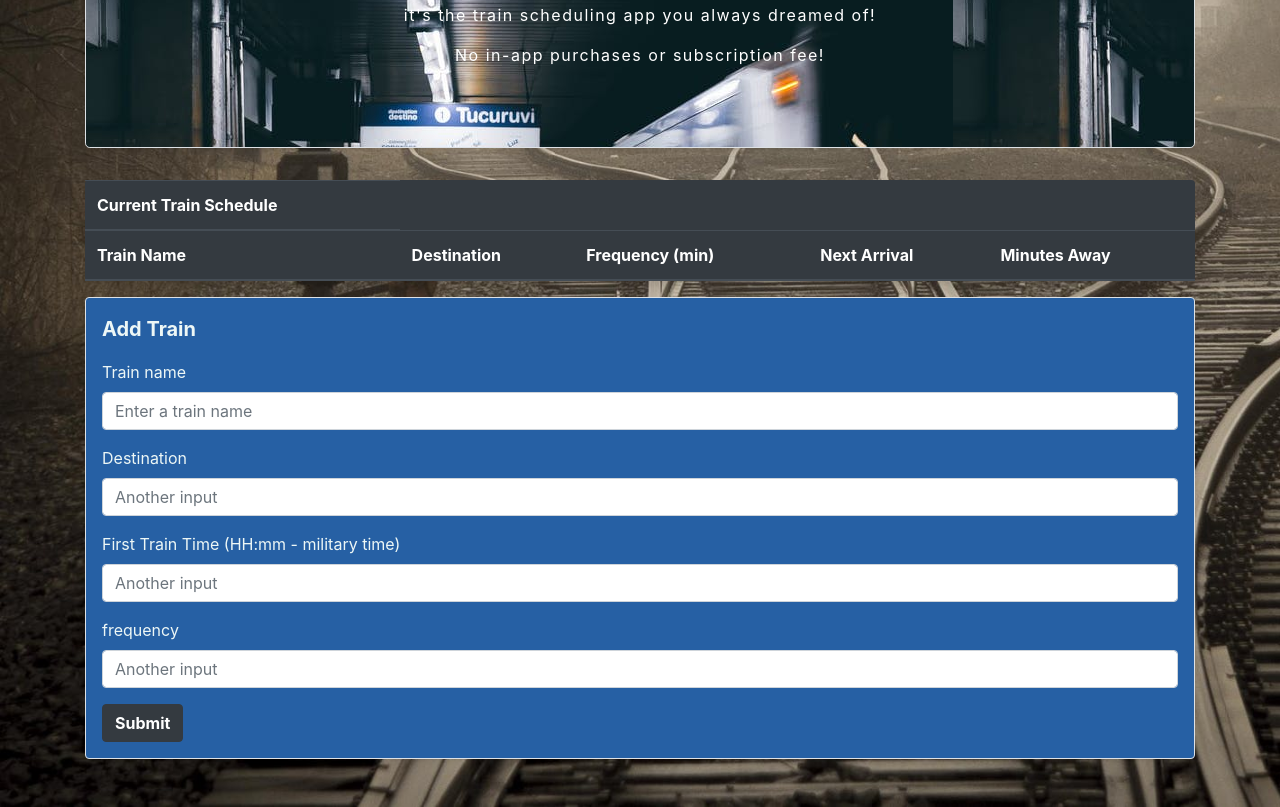
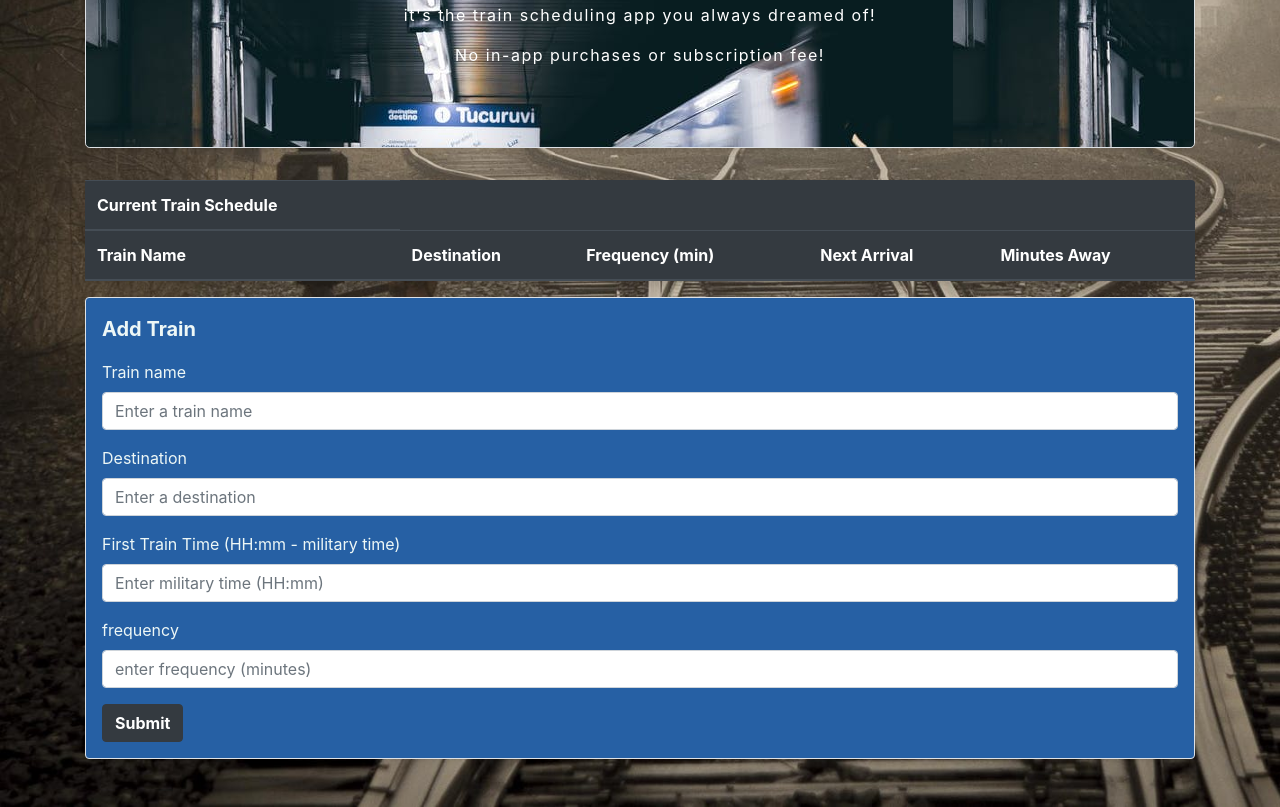
Before and after one commit to gmocore/make-it-train, a plain HTML site: page index.html in a window 1280 px wide. Shown: the part 364-1171 px from the top of the page. Drawn offline with nearby package versions, Linux system fonts and the light colour scheme; no server answers.

Commit message:
modified inputs

```diff
--- a/index.html
+++ b/index.html
@@ -58,15 +58,16 @@
             </div>
             <div class="form-group">
                 <label for="destination">Destination</label>
-                <input type="text" class="form-control" id="destination" placeholder="Another input">
+                <input type="text" class="form-control" id="destination" placeholder="Enter a destination">
             </div>
             <div class="form-group">
                 <label for="first-train-time">First Train Time (HH:mm - military time)</label>
-                <input type="text" class="form-control" id="first-train-time" placeholder="Another input">
+                <input type="number" class="form-control" id="first-train-time"
+                    placeholder="Enter military time (HH:mm)">
             </div>
             <div class="form-group">
                 <label for="frequency">frequency</label>
-                <input type="text" class="form-control" id="frequency" placeholder="Another input">
+                <input type="number" class="form-control" id="frequency" placeholder="enter frequency (minutes)">
             </div>
             <button class="btn btn-dark font-weight-bold" id="submit">Submit</button>
         </form>
```
